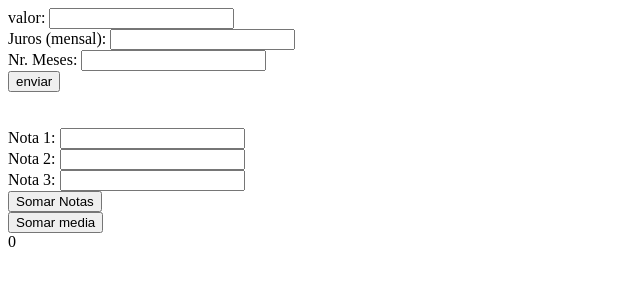
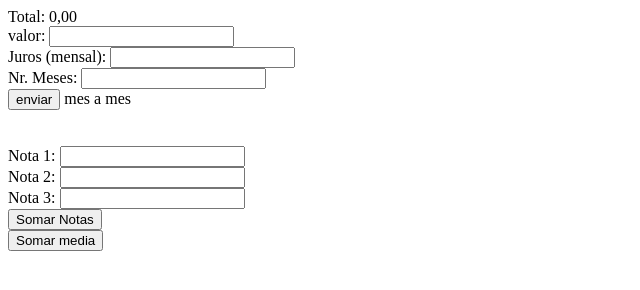
Before and after one commit to dudamaina/primeiroe_3t, a plain HTML site: page index.html in a window 1280 px wide. Shown: the whole page, without its empty margins (0-640 px from the left). Drawn offline with Linux system fonts and the light colour scheme.

Commit message:
Update index.html

```diff
--- a/index.html
+++ b/index.html
@@ -8,11 +8,14 @@
     <script src="estudo.js"></script>
 </head>
 <body>
+    <div>
+        <span id="total">Total: 0,00</span><br>
+
     valor: <input id="valor" type="text"><br>
     Juros (mensal): <input id="juros" type="text"><br>
     Nr. Meses: <input id="meses" type="text"><br>
    <button onclick="calcula()"> enviar </button>
-
+   <span>mes a mes</span>
     <br><br><br>
     Nota 1: <input id="t1" type="text"><br>
     Nota 2: <input id="t2" type="text"><br>
@@ -20,6 +23,7 @@
     <button onclick="somaNota()">Somar Notas</button><br>
     <button onclick="somaNota()">Somar media</button><br>
 
-    <span id="resultado">0</span>
+
+</div>
 </body>
 </html>
```
